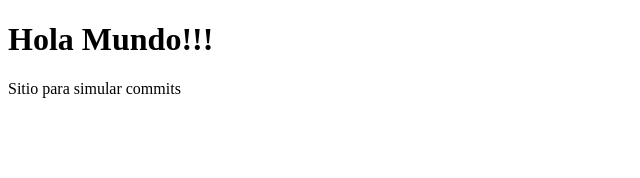
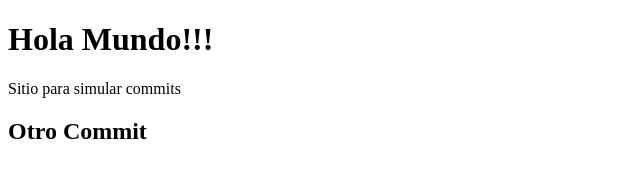
Before and after one commit to DEVFBA/kodemia-fourth-repo, a plain HTML site: page index.html in a window 1280 px wide. Shown: the whole page, without its empty margins (0-640 px from the left). Drawn offline with Linux system fonts and the light colour scheme.

Commit message:
feat: Add second header

```diff
--- a/index.html
+++ b/index.html
@@ -8,5 +8,6 @@
 <body>
     <h1>Hola Mundo!!!</h1>
     <p>Sitio para simular commits</p>
+    <h2>Otro Commit</h2>
 </body>
 </html>
```
